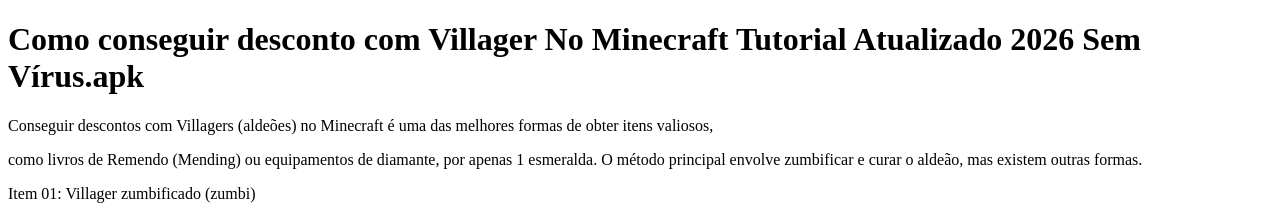
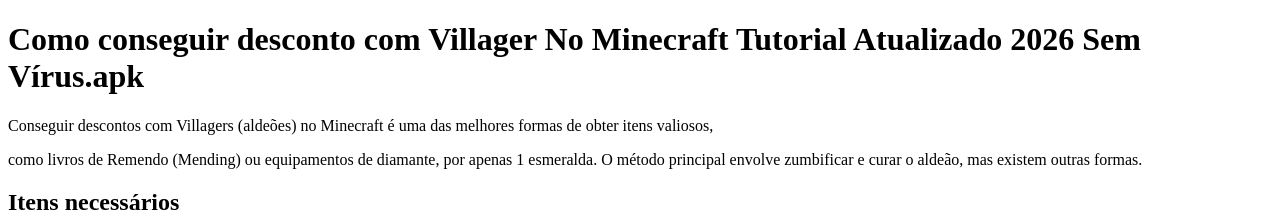
Before and after one commit to CEEMTI-BG-prof-Melissa/1-trimestre-2026-warley_yure, a plain HTML site: page Aula02/index.html in a window 1280 px wide. Shown: the top 220 px of the page. Drawn offline with Linux system fonts and the light colour scheme.

Commit message:
Update index.html

```diff
--- a/Aula02/index.html
+++ b/Aula02/index.html
@@ -11,6 +11,7 @@
 			<p>como livros de Remendo (Mending) ou equipamentos de diamante, por apenas 1 esmeralda. O método principal envolve zumbificar e curar o aldeão, mas existem outras formas.</p>
 		</div1>
    		<div2>
+			<h2> Itens necessários</h2>
 	   		<p> Item 01: Villager zumbificado (zumbi) </p>
     		<p> Item 02: poção de lentidão </p>
     		<p> Item 03: Maçã dourada </p>
```
